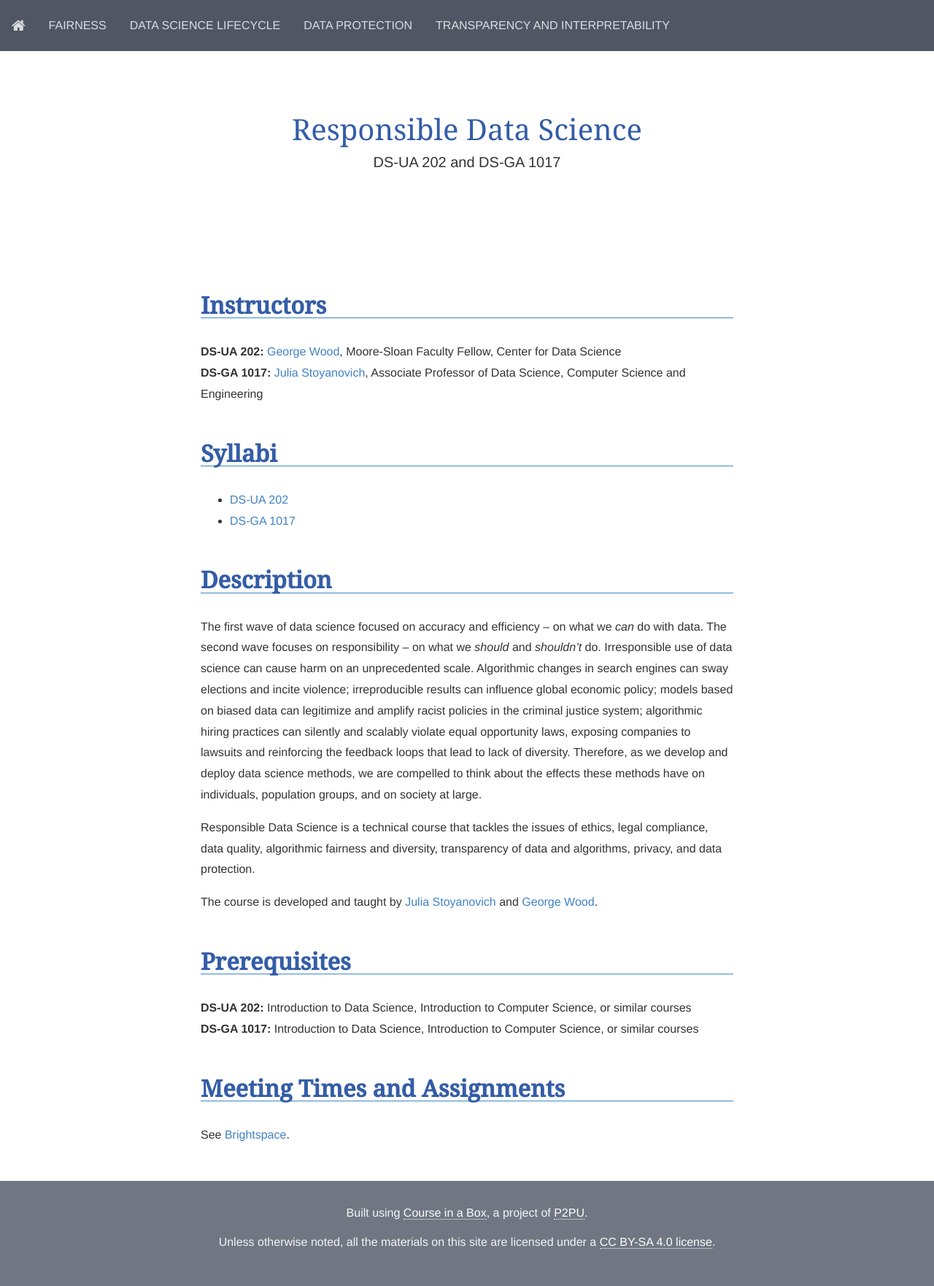
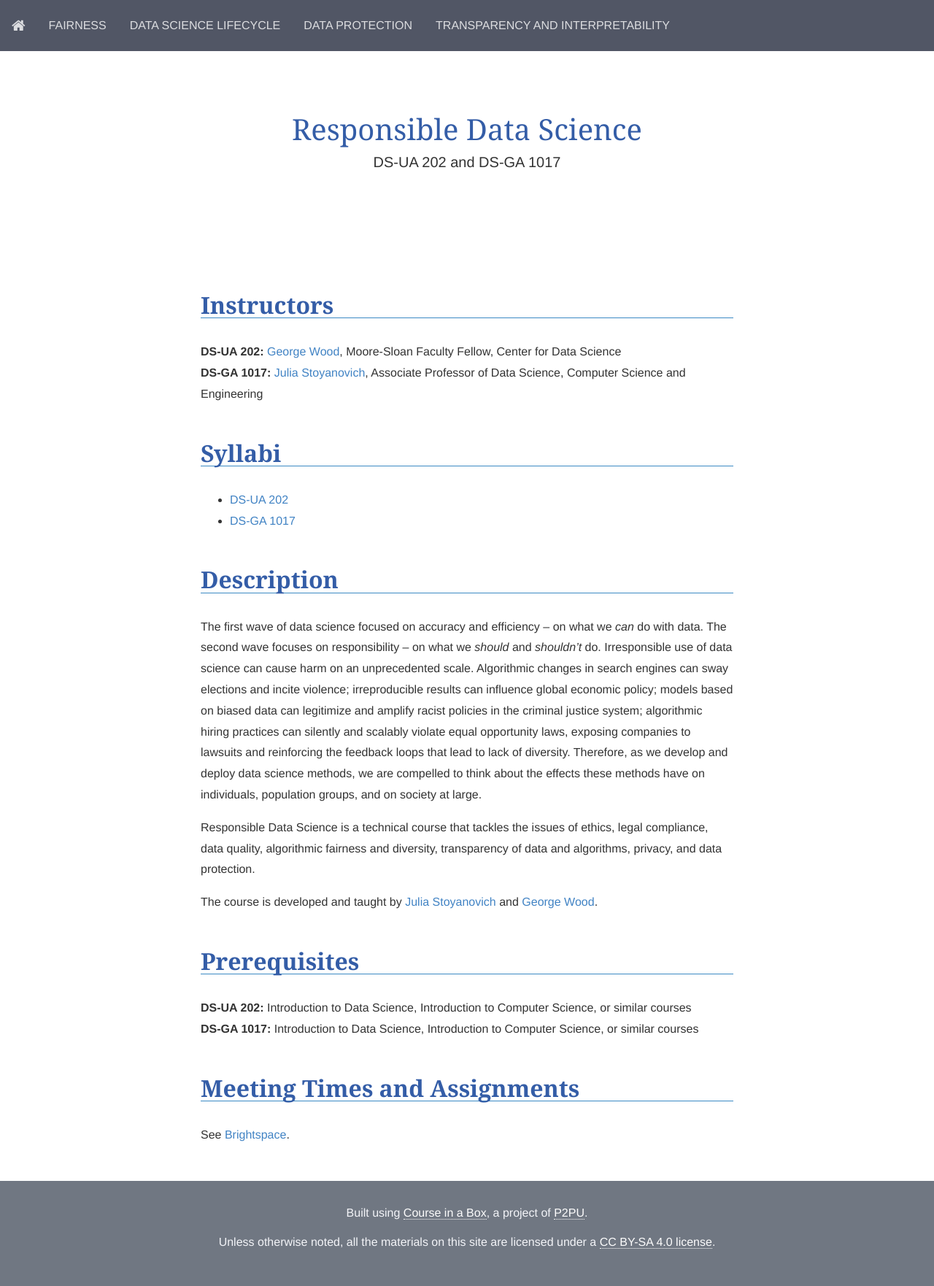
Before and after one commit to DataResponsibly/rds24, a Jekyll site: the page built from index.md, in a window 1280 px wide. Shown: the whole page at 73% size. Built offline with Jekyll 4.4.1, drawn with Linux system fonts in a browser that asks for light colours; nearby versions of some CDN libraries; our own code applies the rules of GitHub Pages for plain Markdown files.

Commit message:
Fix fonts

```diff
--- a/_sass/p2pu-theme/_fonts.scss
+++ b/_sass/p2pu-theme/_fonts.scss
@@ -1 +1 @@
-@import url('https://fonts.googleapis.com/css?family=Mulish:300,400,400i,700,700i|Noto+Serif:400,500|Source+Code+Pro&display=swap');
+@import url('https://fonts.googleapis.com/css2?family=Mulish:ital,wght@0,300;0,700;1,300;1,700&family=Noto+Serif:ital,wght@0,400;0,700;1,400;1,700&family=Source+Code+Pro&display=swap');
```
